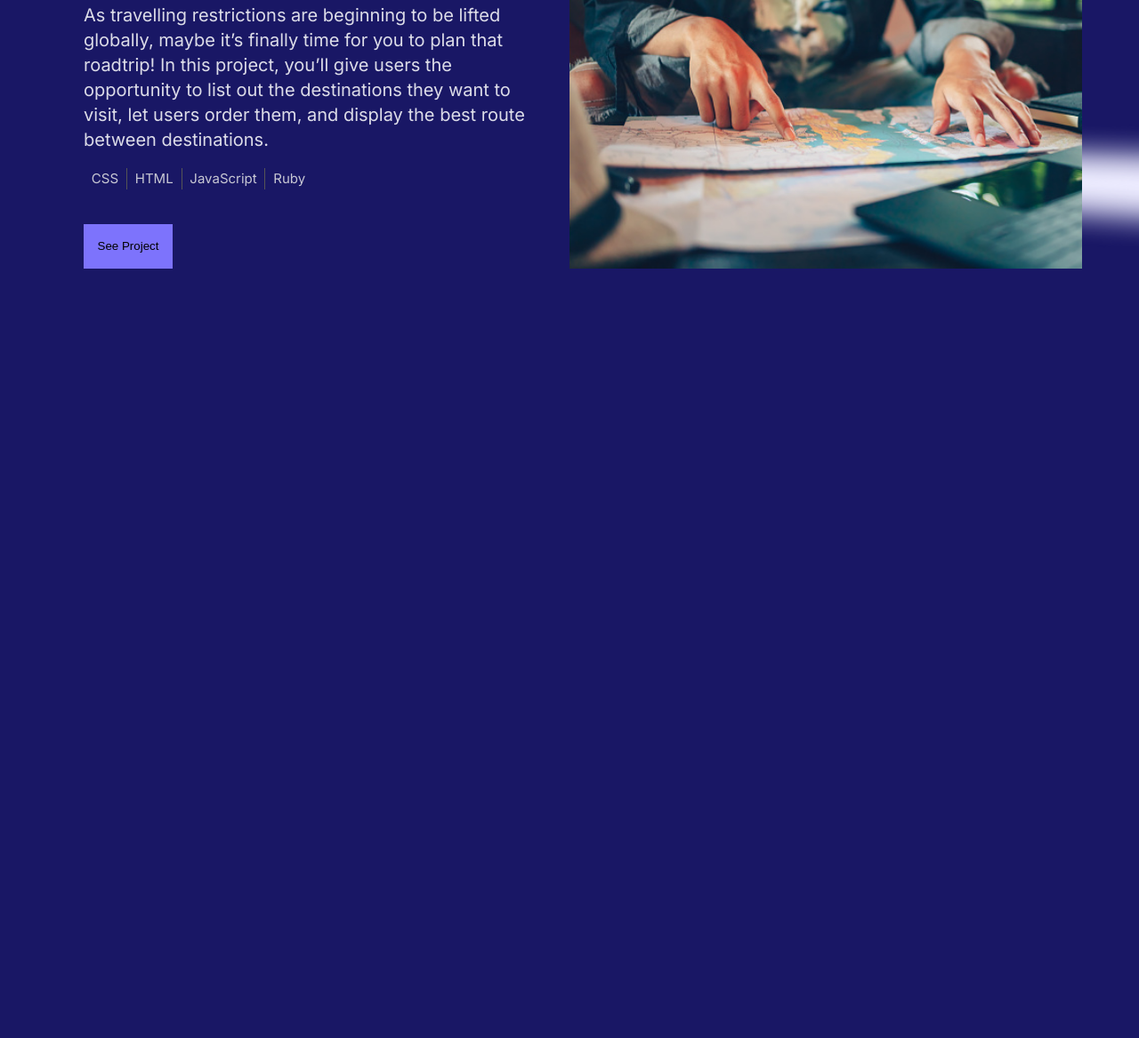
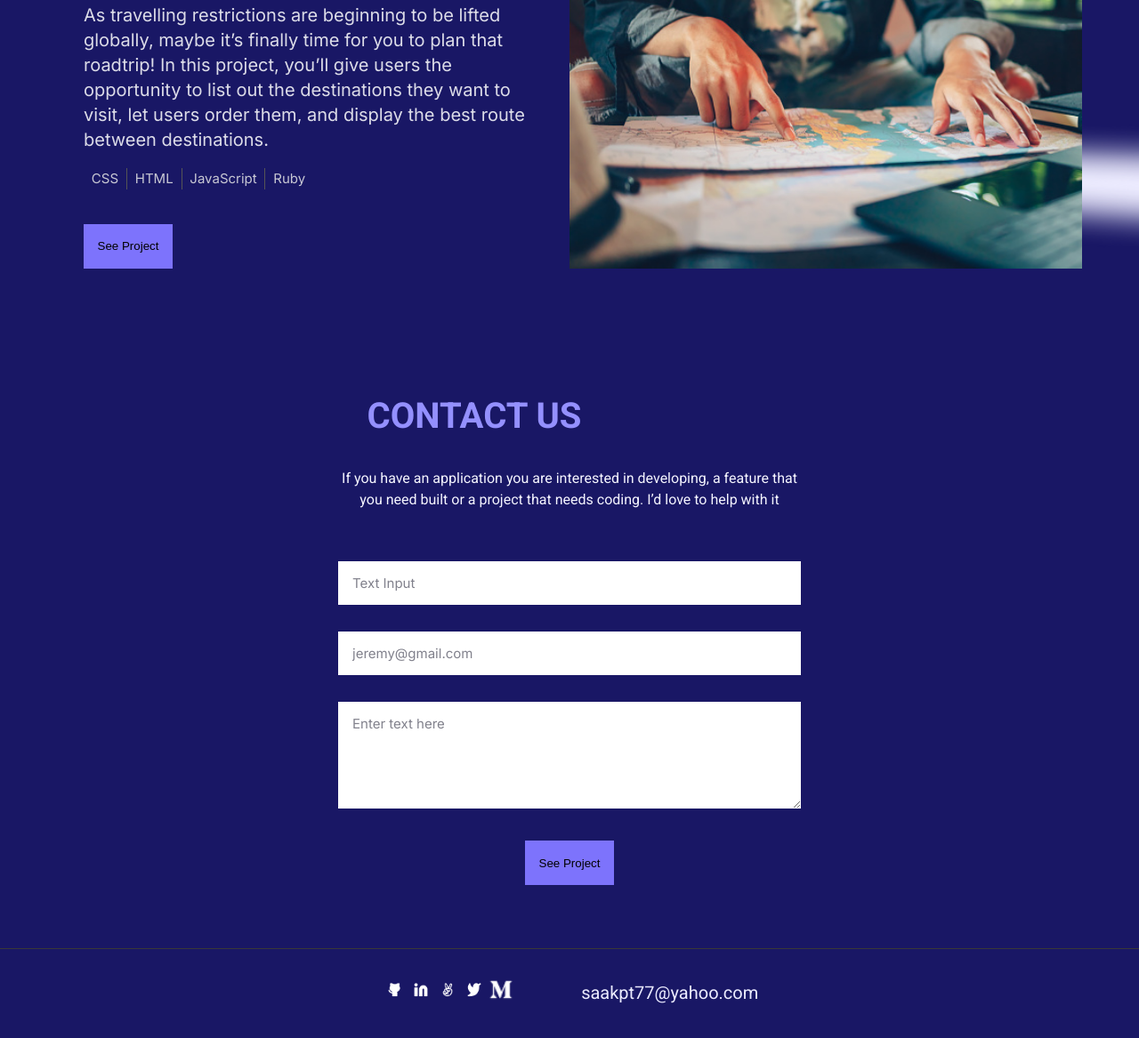
Before and after one commit to braincee/Portfolio-Webstie, a website: page index.html in a window 1280 px wide. Shown: the part 2347-3514 px from the top of the page at 89% size. Before the commit the page ends 2649 px from the top, so only its background shows below. Drawn offline with Linux system fonts and the light colour scheme.

Commit message:
Add style on the contact form

```diff
--- a/index.html
+++ b/index.html
@@ -179,5 +179,43 @@
             </section>
         </section>
     </div>
+    <footer class="footer">
+        <section class="contact-1">
+                <h1 class="title-1">
+                    CONTACT US
+                </h1>
+                <p>
+                    If you have an application you are interested in developing,
+                    a feature that you need built or a project that needs coding. I’d love
+                    to help with it
+                </p>
+                <form class="contact-form" id="simple-form" name="contact_form" action="https://formspree.io/f/mvolqnaz" method="post">
+                    <fieldset id="form-inputs">
+                        <label for="full-name" hidden>Full Name</label>
+                        <input type="text" name="user_full_name" id="full-name" placeholder="Text Input" required="" maxlength="30">
+                        <label for="email-address" hidden="">Email Address</label>
+                        <input type="email" name="user_email" id="email-address" placeholder="jeremy@gmail.com" required="">
+                        <label for="message" hidden="">Message</label>
+                        <textarea rows="5" name="user_message" id="message" placeholder="Enter text here" required="" maxlength="500"></textarea>
+                    </fieldset>
+                    <div class="container-5">
+                        <button class="btn-1">See Project</button>
+                    </div>
+                </form>
+        </section>
+        <div class="footer-1">
+            <div class="footer-2">
+                <ul class="links"><li><a href="#"><img src="images/github.png" alt="github-icon"></a></li>
+                    <li><a href="#"><img src="images/linkedin.png" alt="linkedIn-icon"></a></li>
+                    <li><a href="#"><img src="images/angellist.png" alt="angellist-icon"></a></li>
+                    <li><a href="#"><img src="images/twitter.png" alt="twitter-icon"></a></li>
+                    <li><a href="#"><img src="images/medium.png" alt="medium-icon"></a></li>
+                </ul>
+                <span>
+                    <a href="#">saakpt77@yahoo.com</a>
+                </span>
+            </div>
+        </div>
+    </footer>
 </body>
 </html>
--- a/style.css
+++ b/style.css
@@ -1,4 +1,4 @@
-@import url('https://fonts.googleapis.com/css2?family=Inter:wght@100;200;300;400;500;600;700;800;900&family=Roboto:ital,wght@0,100;0,300;0,400;0,500;0,700;0,900;1,100;1,300;1,400;1,500;1,700;1,900&display=swap');
+@import url("https://fonts.googleapis.com/css2?family=Inter:wght@100;200;300;400;500;600;700;800;900&family=Roboto:ital,wght@0,100;0,300;0,400;0,500;0,700;0,900;1,100;1,300;1,400;1,500;1,700;1,900&display=swap");
 
 *,
 *::before,
@@ -21,7 +21,7 @@ body {
   margin: 0;
   background: var(--primary-color);
   color: #c8c8d4;
-  font-family: 'Roboto', sans-serif;
+  font-family: "Roboto", sans-serif;
   line-height: 24px;
   font-size: 15px;
 }
@@ -65,7 +65,7 @@ i {
 }
 
 .myself-1 {
-  background-image: url('images/portfolio.png');
+  background-image: url("images/portfolio.png");
   background-repeat: no-repeat;
   background-size: cover;
   background-position: center center;
@@ -214,7 +214,7 @@ i {
   width: 100%;
   grid-template-columns: 100%;
   grid-gap: 1rem;
-  background-image: url('images/myself.png');
+  background-image: url("images/myself.png");
   background-repeat: no-repeat;
   background-size: 100% 100%;
   min-height: 100vh;
@@ -293,7 +293,7 @@ i {
 }
 
 .project p {
-  font-family: 'Inter', sans-serif;
+  font-family: "Inter", sans-serif;
   font-style: normal;
   font-weight: normal;
   font-size: 20px;
@@ -308,7 +308,17 @@ i {
   height: 40px;
   margin: 20px 0;
   list-style: none;
-  font-family: 'Inter', sans-serif;
+  font-family: "Inter", sans-serif;
+}
+
+.contact-form fieldset > * {
+  font-size: 15px;
+  font-weight: 400;
+  font-family: "Inter", sans-serif;
+  padding: 15px 16px;
+  color: var(--primary-color);
+  margin: 15px 0;
+  transition: padding-left, 1s, ease-in;
 }
 
 .project .skills-4 > * {
@@ -353,6 +363,103 @@ i {
   box-shadow: none;
 }
 
+.footer {
+  display: flex;
+  grid-row: 4 / 5;
+  width: 100%;
+  margin-top: 120px;
+  margin-bottom: 71px;
+  justify-content: center;
+  flex-wrap: wrap;
+}
+
+.contact-1 {
+  display: flex;
+  flex-direction: column;
+  align-items: center;
+  max-width: 650px;
+  padding: 20px 0;
+}
+
+.contact-1 p {
+  display: inline-block;
+  padding: 2rem 10%;
+  text-align: center;
+  font-size: 16px;
+  color: #f5f5ff;
+}
+
+.contact-form {
+  display: flex;
+  flex-direction: column;
+  justify-content: space-around;
+  align-items: center;
+  width: 100%;
+  height: 400px;
+  padding: 0 10%;
+}
+
+.contact-form fieldset {
+  display: flex;
+  flex-direction: column;
+  justify-content: space-between;
+  width: 100%;
+  height: max-content;
+}
+
+.contact-form fieldset > *:hover {
+  padding-left: calc(16px + 5px);
+}
+
+.contact-form fieldset > *::placeholder {
+  color: #81818c;
+}
+
+.contact-form fieldset textarea {
+  height: 120px;
+}
+
+.footer-1 {
+  display: flex;
+  justify-content: center;
+  border-top: 1px solid #3a3837;
+  width: 100%;
+  margin-top: 40px;
+}
+
+.footer-2 {
+  display: flex;
+  flex-direction: column;
+  justify-content: space-between;
+  align-items: center;
+  width: 100%;
+  min-height: 80px;
+  padding-top: 20px;
+}
+
+.footer-2 .links {
+  margin: 0;
+}
+
+.footer-2 a {
+  text-decoration: none;
+  color: #ebebff;
+  text-align: center;
+  font-size: 20px;
+  font-family: "Roboto", sans-serif;
+  font-weight: normal;
+}
+
+.container-5 {
+  display: flex;
+  justify-content: center;
+  font-family: "Roboto", sans-serif;
+  font-size: 12px;
+  font-weight: 500;
+  color: var(--secondary-color);
+  width: 100%;
+}
+
 @media screen and (min-width: 1024px) {
   .container-4 {
     grid-gap: 5rem;
@@ -375,7 +482,7 @@ i {
   }
 
   .myself-1 {
-    background-image: url('images/portfolio-2.svg');
+    background-image: url("images/portfolio-2.svg");
     background-size: contain;
   }
 
@@ -449,6 +556,12 @@ i {
     padding: 20px 0 0;
     justify-self: flex-end;
   }
+
+  .footer-2 {
+    flex-direction: row;
+    justify-content: space-around;
+    width: 500px;
+  }
 }
 
 @media screen and (max-width: 340px) {
```
